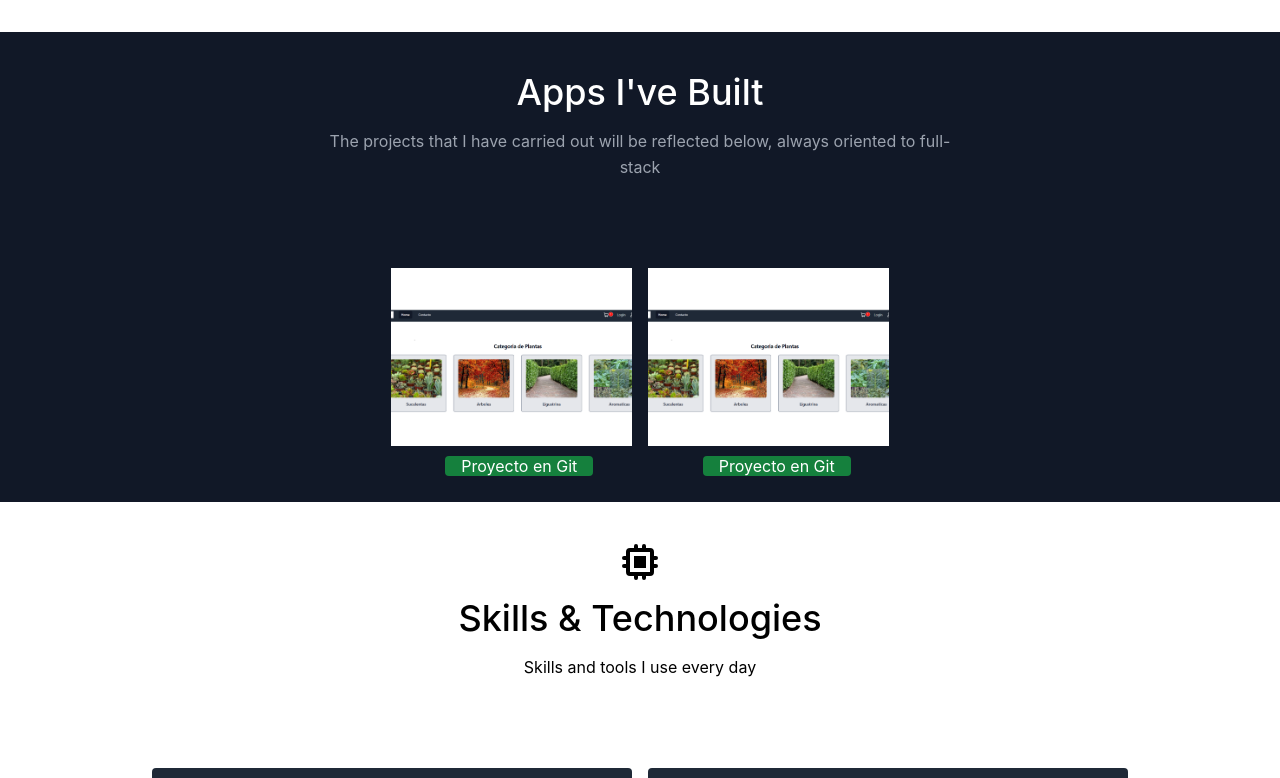
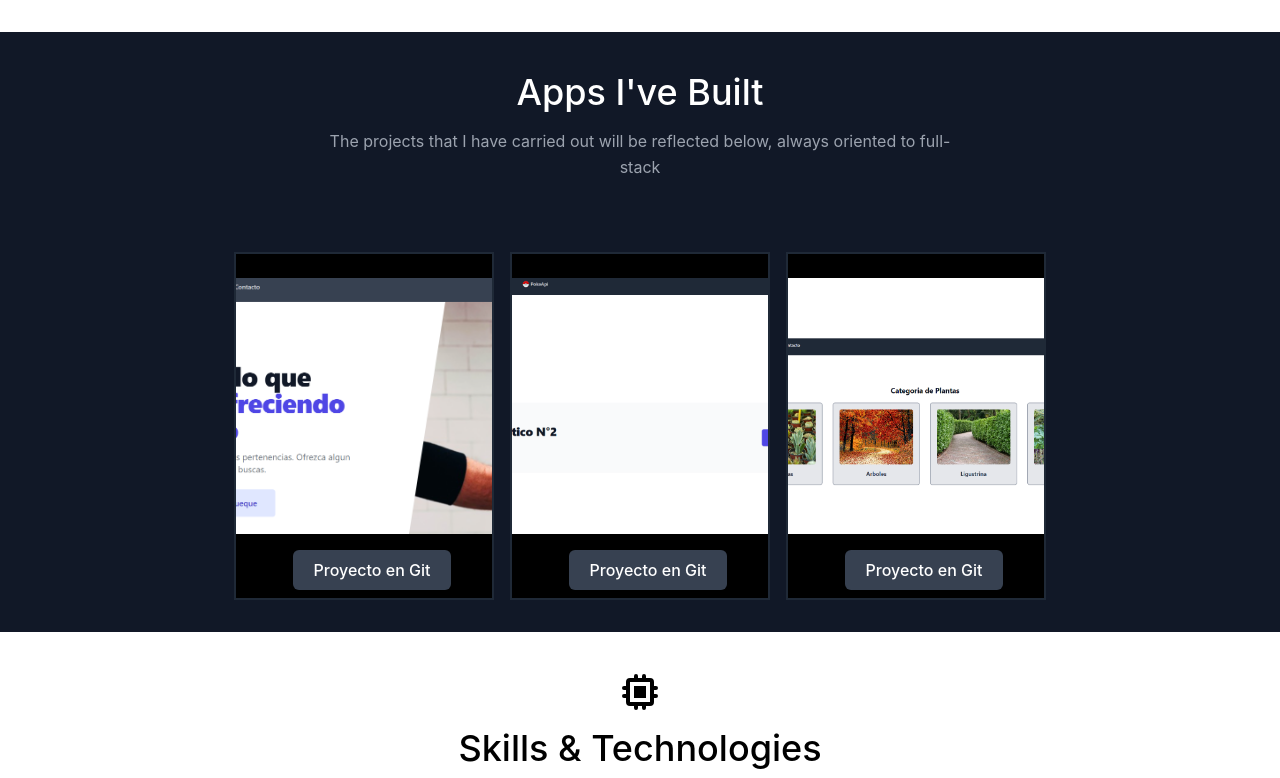
Before and after one commit to Indiolionel/Portfolio_Personal, a React (Create React App) app in the folder my-app/: page / in a window 1280 px wide. Shown: the part 424-1202 px from the top of the page. Built offline with nearby package versions, Linux system fonts and the light colour scheme.

Commit message:
page projects, new proects

```diff
--- a/my-app/src/components/Projects.js
+++ b/my-app/src/components/Projects.js
@@ -2,21 +2,32 @@
 import { CodeIcon } from "@heroicons/react/solid";
 import React from "react";
 import photoPlantas from '../img/proyectoPlantas.png'
+import todoList from '../img/todoList.png'
+import trueque from '../img/trueque.png'
 
 // import { projects } from "../data";
 
 export default function Projects() {
 
-  const projects = [{
-
-    link: "https://react-nucba-production.up.railway.app/",
-    gitLink: "https://github.com/Indiolionel/React-Nucba",
-    image: `${photoPlantas}`,
-    subtitle: "App venta de plantas",
-    title: "Plantas App",
-    description: "Desarrollo Full-Stack"
+  const projects = [
+    {
+      link: "https://integrador-trueque.vercel.app/",
+      gitLink: "https://github.com/Indiolionel/integrador-trueque",
+      image: `${trueque}`,
+      subtitle: "App hecha solo con js vanilla",
+      title: "App truequeLand",
+      description: "Desarrollo Front-End"
+    },
+  {
+    link: "https://to-do-list-five-lime.vercel.app/",
+    gitLink: "https://github.com/Indiolionel/ToDoList",
+    image: `${todoList}`,
+    subtitle: "App conexion api pokeapi y lista de tareas",
+    title: "App to-do-list",
+    description: "Desarrollo Front-End"
   },
   {
+
     link: "https://react-nucba-production.up.railway.app/",
     gitLink: "https://github.com/Indiolionel/React-Nucba",
     image: `${photoPlantas}`,
@@ -40,20 +51,20 @@ export default function Projects() {
         <div className="flex flex-wrap justify-center -m-4">
           {projects.map((project) => (
             <>
-              <div className="mx-2">
+              <div className="mx-2 border-2 border-gray-800 my-2 bg-black">
                 <a
                   href={project.link}
                   key={project.image}
                   className="sm:w-1/2 w-100 p-4"
                   target="_blank"
                 >
-                  <div className="flex relative mb-2">
+                  <div className="flex relative mb-2 w-64 h-64">
                     <img
                       alt="Plantas-img"
                       className="absolute inset-0 w-full h-full object-cover object-center"
                       src={project.image}
                     />
-                    <div className="px-8 py-10 relative z-10 w-full border-4 border-gray-800 bg-gray-900 opacity-0 hover:opacity-100">
+                    <div className="px-8 py-10 relative z-10 w-full border-y border-gray-700 bg-gray-900 opacity-0 hover:opacity-100">
                       <h2 className="tracking-widest text-sm title-font font-medium text-green-400 mb-1">
                         {project.subtitle}
                       </h2>
@@ -64,7 +75,7 @@ export default function Projects() {
                     </div>
                   </div>
                 </a>
-                <span className="rounded bg-green-700 hover:bg-gray-700 "><a className="p-4 text-white" href={project.gitLink} target="_blank">Proyecto en Git</a></span>
+                <a class="inline-flex items-center justify-center h-10 px-5 py-3 my-2 border border-transparent text-base font-medium rounded-md text-white bg-gray-700 hover:bg-gray-800" href={project.gitLink}> Proyecto en Git</a>
               </div>
             </>
           ))}
```
Also changed, not shown: my-app/src/img/todoList.png (added), my-app/src/img/trueque.png (added).
